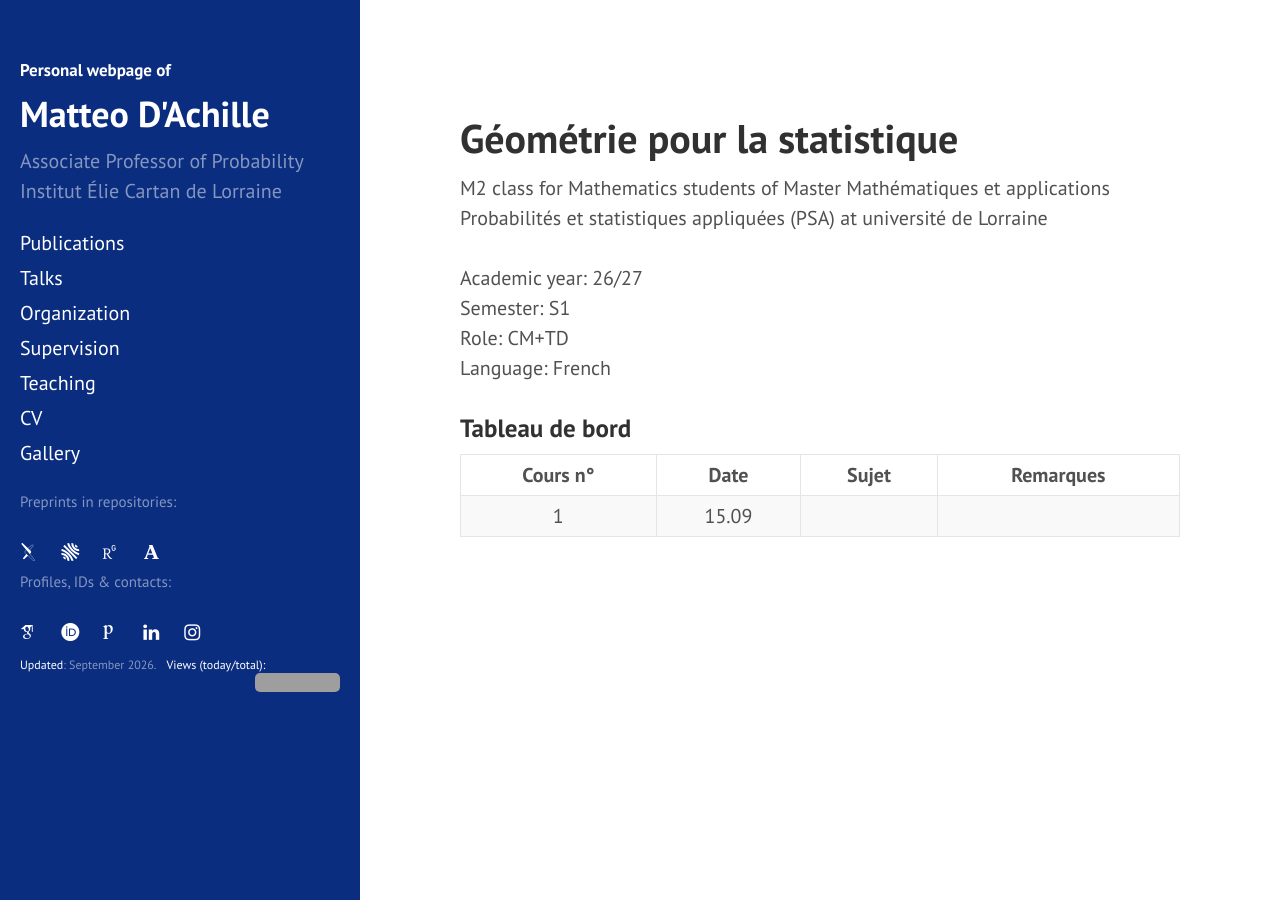
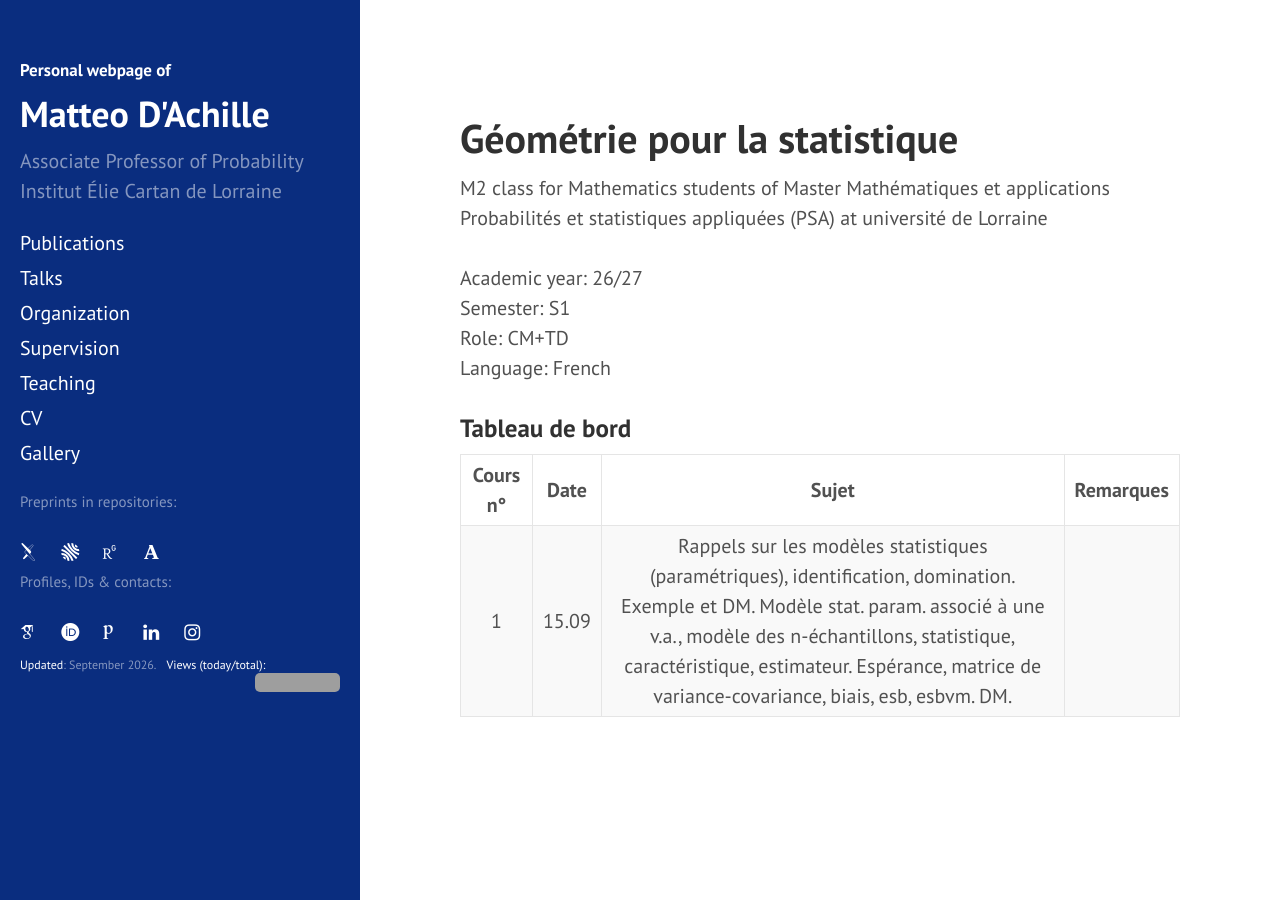
Before and after one commit to matteodachille/matteodachille.github.io, a Jekyll site: the page built from _courses/GeoStat26.md, in a window 1280 px wide. Built offline with Jekyll 4.4.1, drawn with Linux system fonts in a browser that asks for light colours; nearby versions of some CDN libraries; some web fonts are replaced; grey boxes are pictures that could not be loaded.

Commit message:
Updated L1 Analyse 1 et GeoStat classes

```diff
--- a/_courses/GeoStat26.md
+++ b/_courses/GeoStat26.md
@@ -19,4 +19,4 @@ classnumber: 15
 
 | Cours n&deg; | Date | Sujet | Remarques |
 |:---: | :---: | :---: | ------- | ------- |
-| 1 |  15.09 |   | |
+| 1 |  15.09 |  Rappels sur les modèles statistiques (paramétriques), identification, domination. Exemple et DM. Modèle stat. param. associé à une v.a., modèle des n-échantillons, statistique, caractéristique, estimateur. Espérance, matrice de variance-covariance, biais, esb, esbvm. DM.   | |
```
Also changed, not shown: _courses/Analysis1-2026.md (+1 -0 lines).
